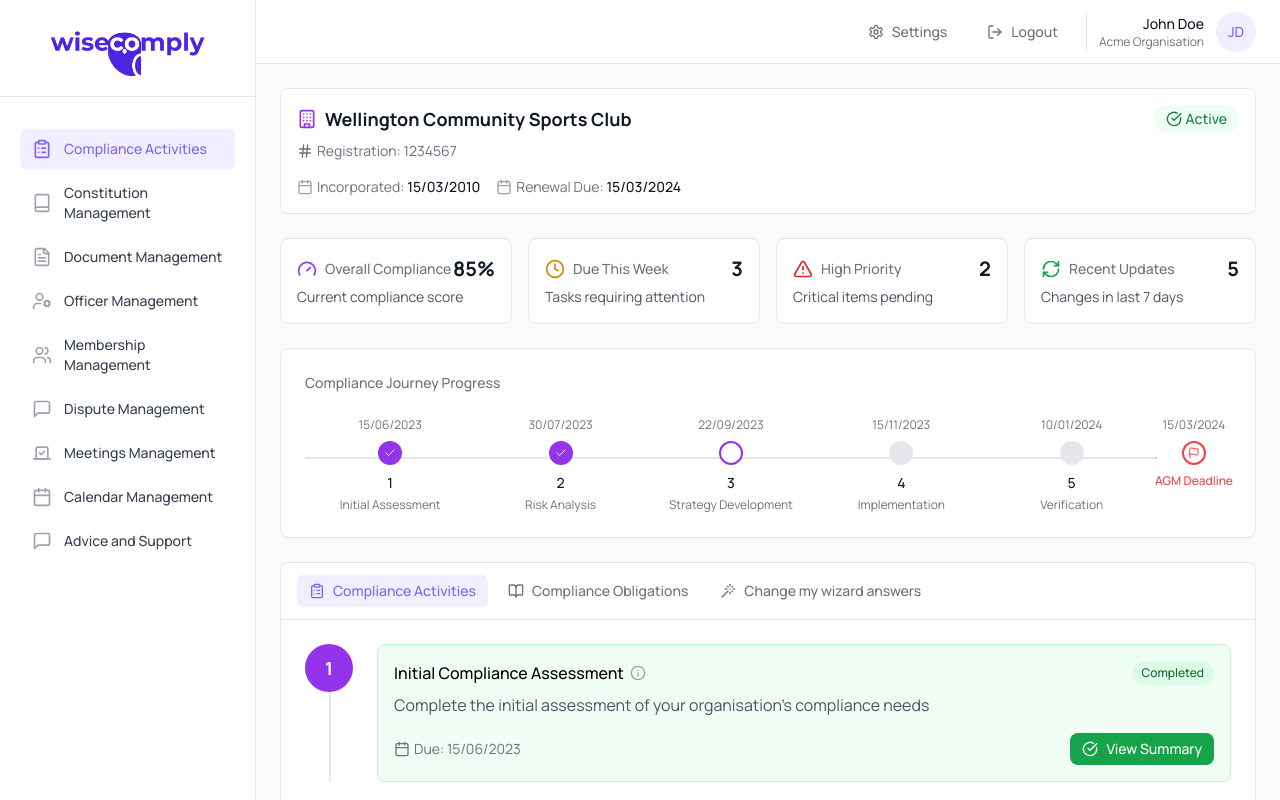
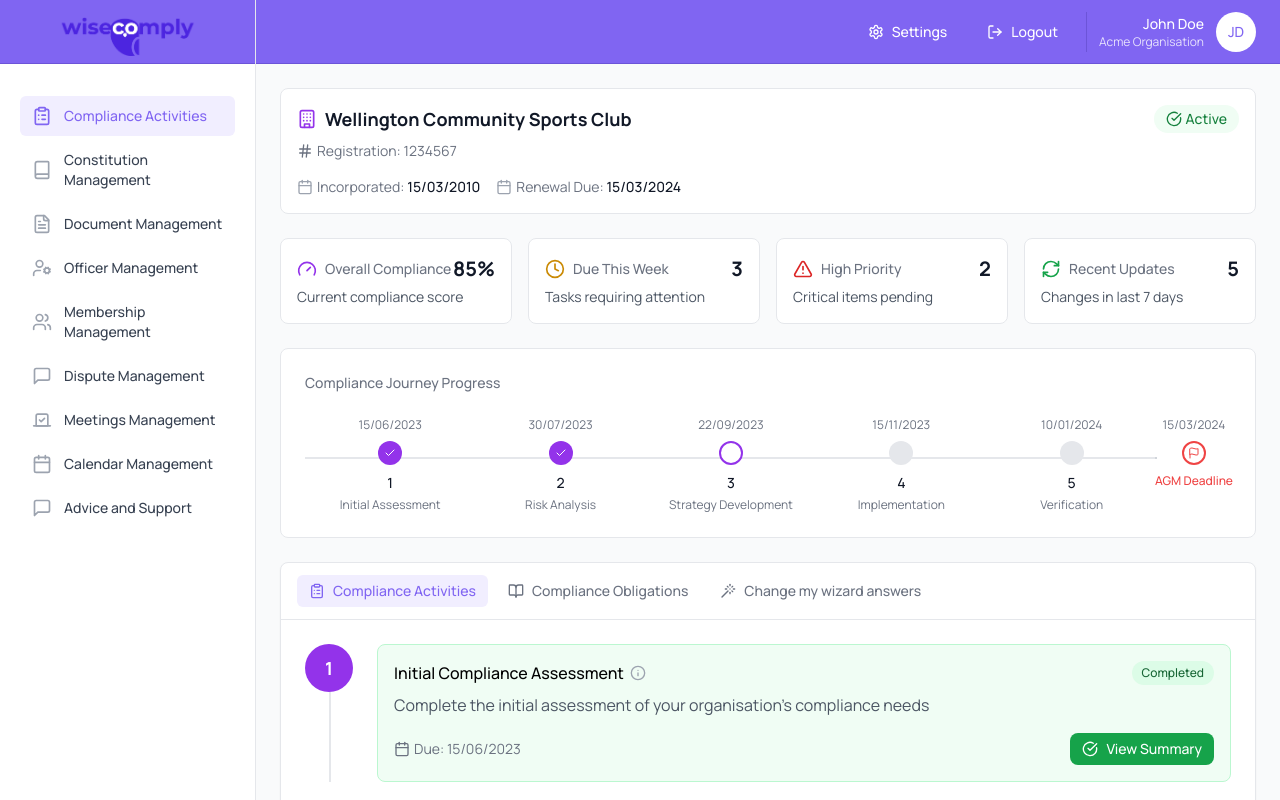
Before and after one commit to eudoca/wisecomply_new, a React (Vite) app: page /compliance in a window 1280 px wide. Built offline with nearby package versions, Linux system fonts and the light colour scheme.

Commit message:
Update UI: Apply brand color to header and navigation logo area

```diff
--- a/src/components/layout/Header.tsx
+++ b/src/components/layout/Header.tsx
@@ -17,7 +17,7 @@ export const Header: React.FC = () => {
   };
 
   return (
-    <header className="bg-white border-b border-gray-200 h-16 flex items-center justify-between px-6">
+    <header className="bg-brand-primary border-b border-brand-dark h-16 flex items-center justify-between px-6">
       <div className="flex items-center space-x-4">
         {/* Left side - empty or could contain page title or breadcrumbs */}
       </div>
@@ -27,7 +27,7 @@ export const Header: React.FC = () => {
           <Button
             variant="ghost"
             size="sm"
-            className="text-gray-500 hover:text-gray-700 flex items-center gap-2"
+            className="text-white hover:text-white hover:bg-brand-dark flex items-center gap-2"
           >
             <SettingsIcon className="w-4 h-4" />
             <span className="hidden sm:inline">Settings</span>
@@ -38,19 +38,19 @@ export const Header: React.FC = () => {
           variant="ghost"
           size="sm"
           onClick={handleLogout}
-          className="text-gray-500 hover:text-gray-700 flex items-center gap-2"
+          className="text-white hover:text-white hover:bg-brand-dark flex items-center gap-2"
         >
           <LogOutIcon className="w-4 h-4" />
           <span className="hidden sm:inline">Logout</span>
         </Button>
 
-        <div className="flex items-center space-x-3 pl-3 border-l border-gray-200">
+        <div className="flex items-center space-x-3 pl-3 border-l border-brand-dark">
           <div>
-            <p className="text-sm font-medium text-gray-900 text-right">{user.name}</p>
-            <p className="text-xs text-gray-500 text-right">{user.organization}</p>
+            <p className="text-sm font-medium text-white text-right">{user.name}</p>
+            <p className="text-xs text-white text-right opacity-80">{user.organization}</p>
           </div>
           <div className="flex-shrink-0">
-            <div className="w-10 h-10 rounded-full bg-brand-light flex items-center justify-center">
+            <div className="w-10 h-10 rounded-full bg-white flex items-center justify-center">
               <span className="text-brand-primary font-medium text-sm">
                 {user.name.split(' ').map(n => n[0]).join('')}
               </span>
--- a/src/components/layout/Navigation.tsx
+++ b/src/components/layout/Navigation.tsx
@@ -79,12 +79,12 @@ export const Navigation: React.FC = () => {
 
   return (
     <nav className="w-64 bg-white border-r border-gray-200 flex flex-col h-full">
-      <div className="p-5 border-b border-gray-200 flex justify-center">
+      <div className="bg-brand-primary border-b border-brand-dark h-16 flex items-center justify-center">
         <Link to="/" className="flex items-center">
           <img
             src="/wisecomply-logo.png"
             alt="WiseComply Logo"
-            className="h-14 w-auto"
+            className="h-12 w-auto"
           />
         </Link>
       </div>
```
